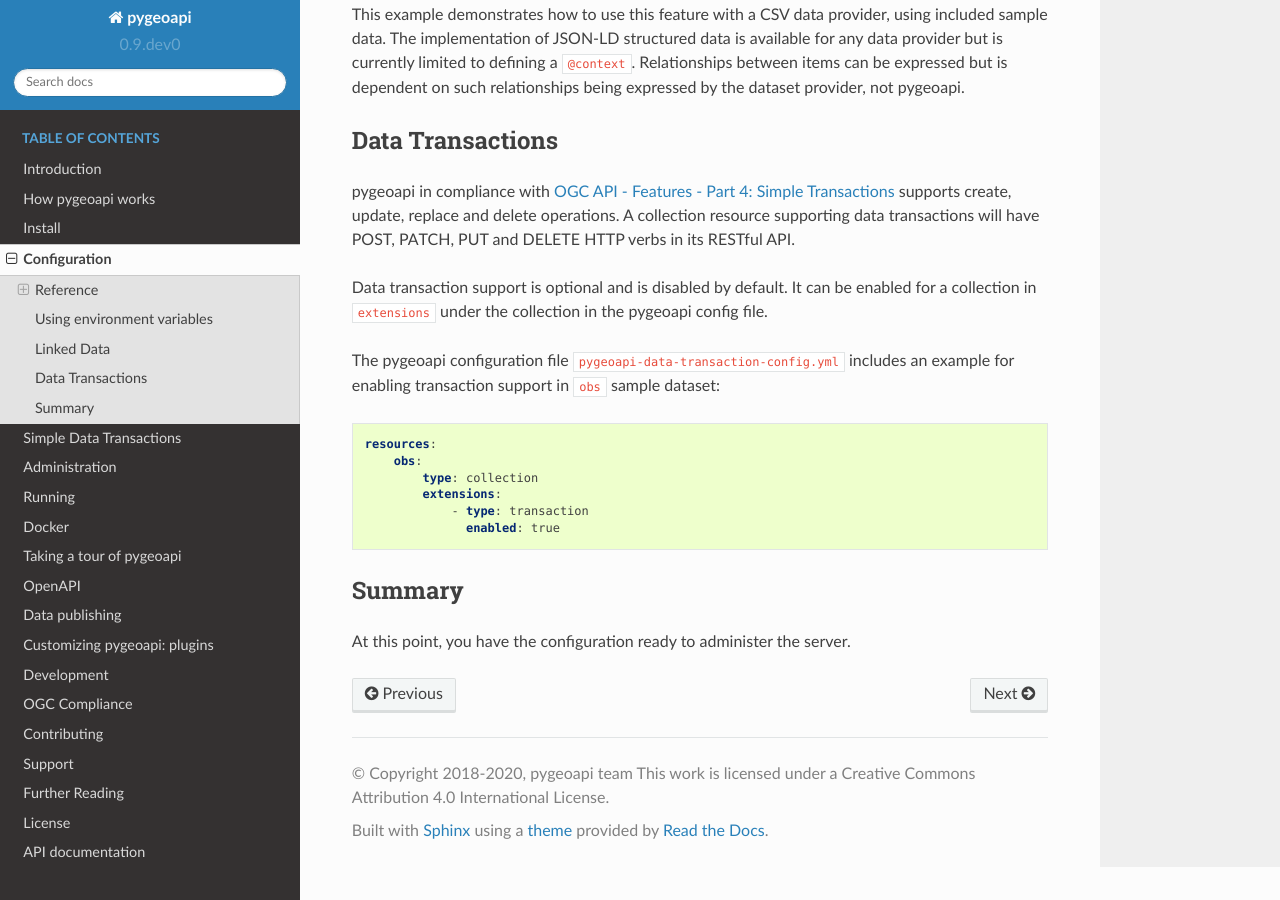
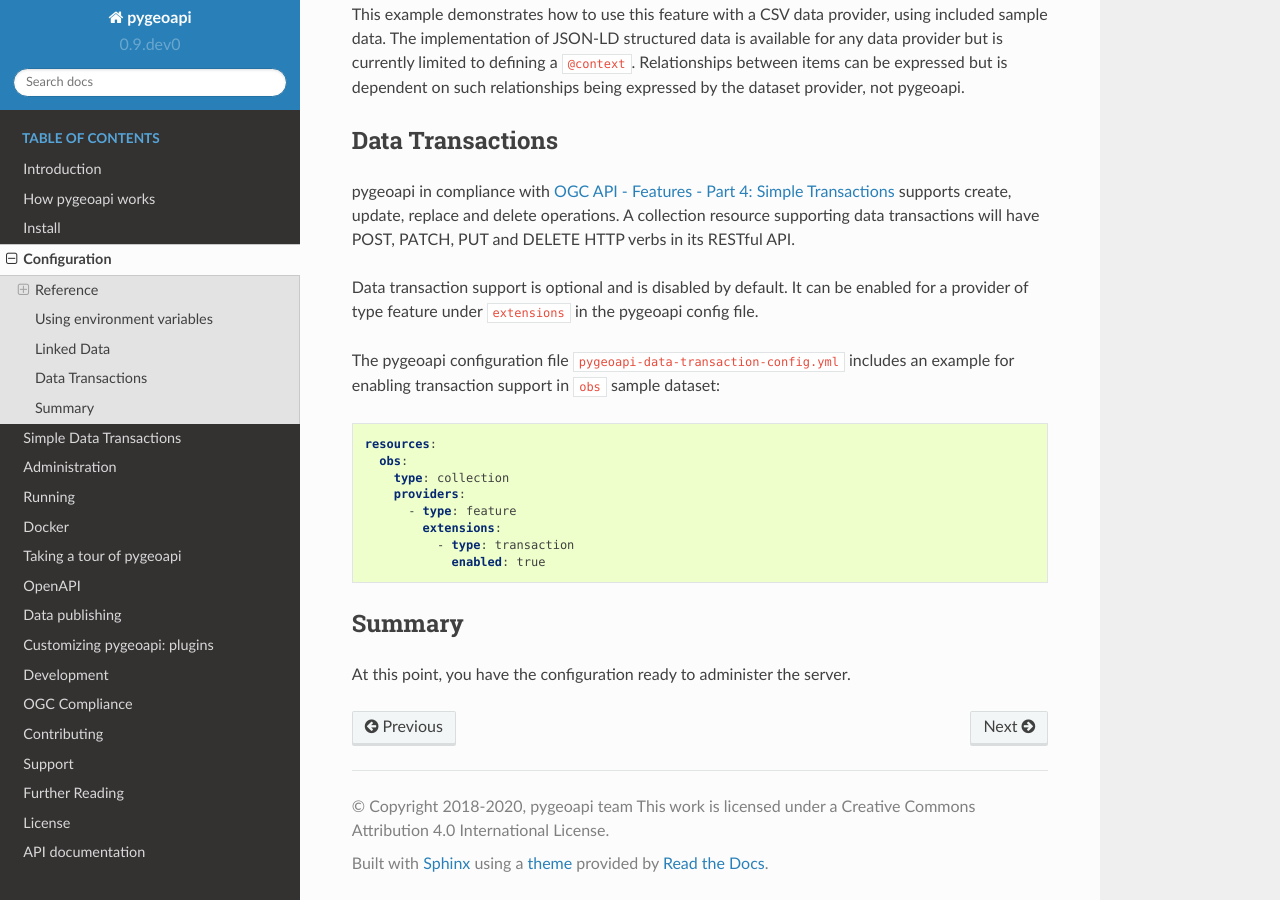
Before and after one commit to geopython/pygeoapi, a Sphinx documentation site: the page built from docs/source/configuration.rst, in a window 1280 px wide and 900 px high, scrolled down 5160 px. Built offline with Sphinx 7.4.7 and the Read the Docs theme 2.0.0, drawn with Linux system fonts in a browser that asks for light colours.

Commit message:
updated docs

```diff
--- a/docs/source/configuration.rst
+++ b/docs/source/configuration.rst
@@ -268,18 +268,20 @@ Data Transactions
 -----------------
 pygeoapi in compliance with `OGC API - Features - Part 4: Simple Transactions <http://docs.opengeospatial.org/DRAFTS/20-002.html>`_ supports create, update, replace and delete operations. A collection resource supporting data transactions will have POST, PATCH, PUT and DELETE HTTP verbs in its RESTful API.
 
-Data transaction support is optional and is disabled by default. It can be enabled for a collection in ``extensions`` under the collection in the pygeoapi config file.
+Data transaction support is optional and is disabled by default. It can be enabled for a provider of type feature under ``extensions`` in the pygeoapi config file.
 
 The pygeoapi configuration file ``pygeoapi-data-transaction-config.yml`` includes an example for enabling transaction support in ``obs`` sample dataset:
 
 .. code-block:: yaml
 
   resources:
-      obs:
-          type: collection
+    obs:
+      type: collection
+      providers:
+        - type: feature
           extensions:
-              - type: transaction
-                enabled: true
+            - type: transaction
+              enabled: true
 
 Summary
 -------
--- a/docs/source/data-transactions.rst
+++ b/docs/source/data-transactions.rst
@@ -7,7 +7,7 @@ pygeoapi supports simple data transactions i.e, modifications that affect a sing
 Simple transactions employ the standard HTTP verbs - POST, PUT, PATCH and DELETE to create, replace, modify and remove features from a collection.
 
 Transaction support is optional and is abscent by default.
-You can enable transaction suport for a collection resource in extensions under the collection in the pygeoapi config file.
+You can enable transaction suport for a provider of type feature under extensions in the pygeoapi config file.
 The pygeoapi configuration file *pygeoapi-data-transaction-config.yml* in root directory of pygeoapi project folder includes an example for enabling transaction support in *obs* sample dataset.
 
 
```
